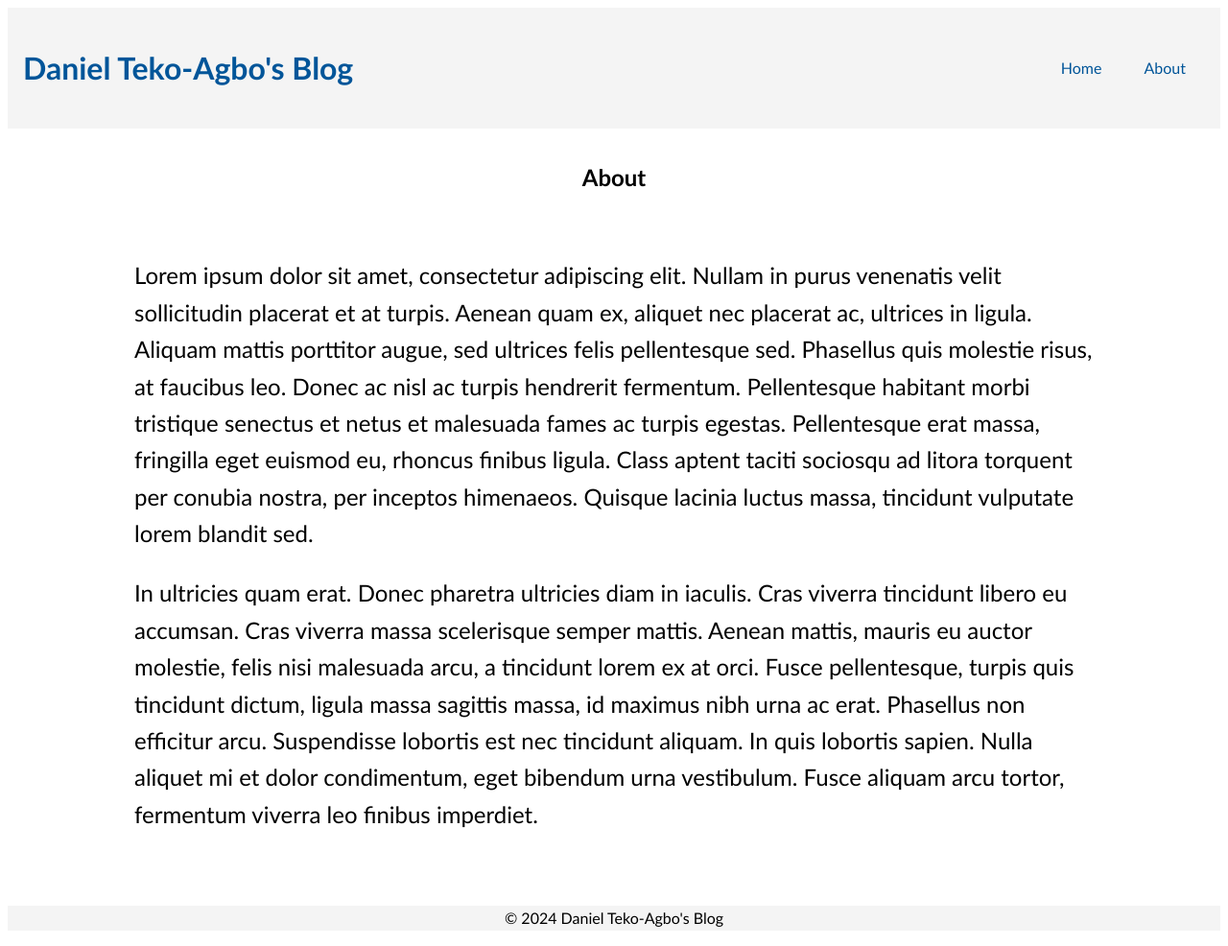
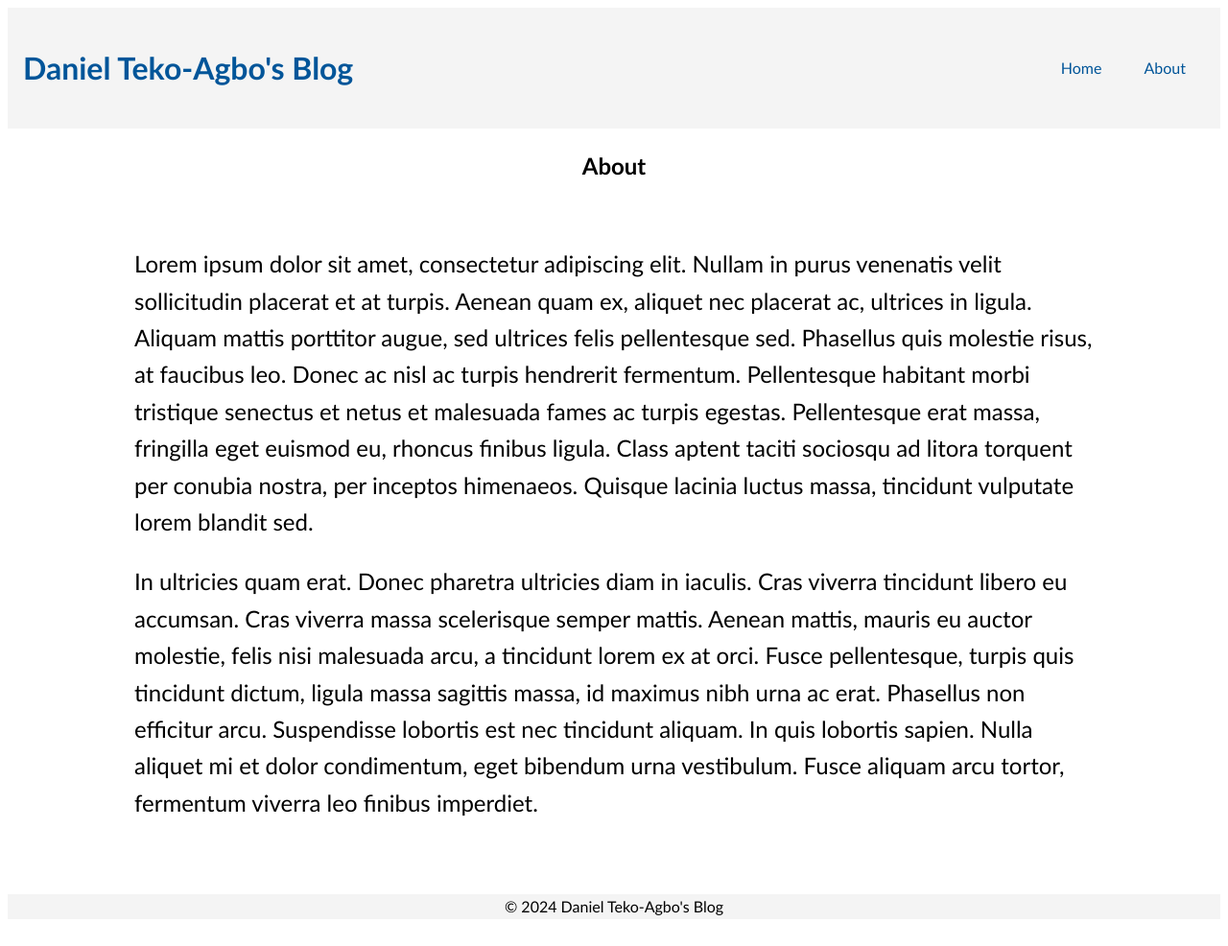
Before and after one commit to DanielTeko-Agbo/blog, a Jekyll site: the page built from about.md, in a window 1280 px wide. Shown: the whole page at 96% size. Built offline with Jekyll 4.4.1, drawn with Linux system fonts in a browser that asks for light colours.

Commit message:
Modified Styling

```diff
--- a/assets/css/style.css
+++ b/assets/css/style.css
@@ -35,7 +35,7 @@ a:visited {
 header {
     background-color: #f4f4f4;
     padding: 1rem;
-    margin-bottom: 2rem;
+    margin-bottom: 1rem;
     display: flex;
     justify-content: space-between;
     align-items: center;
@@ -52,7 +52,7 @@ footer {
 }
 
 .projcard-container {
-  margin: 30px 0;
+  margin: 0;
 }
 
 /* Actual Code: */
```
